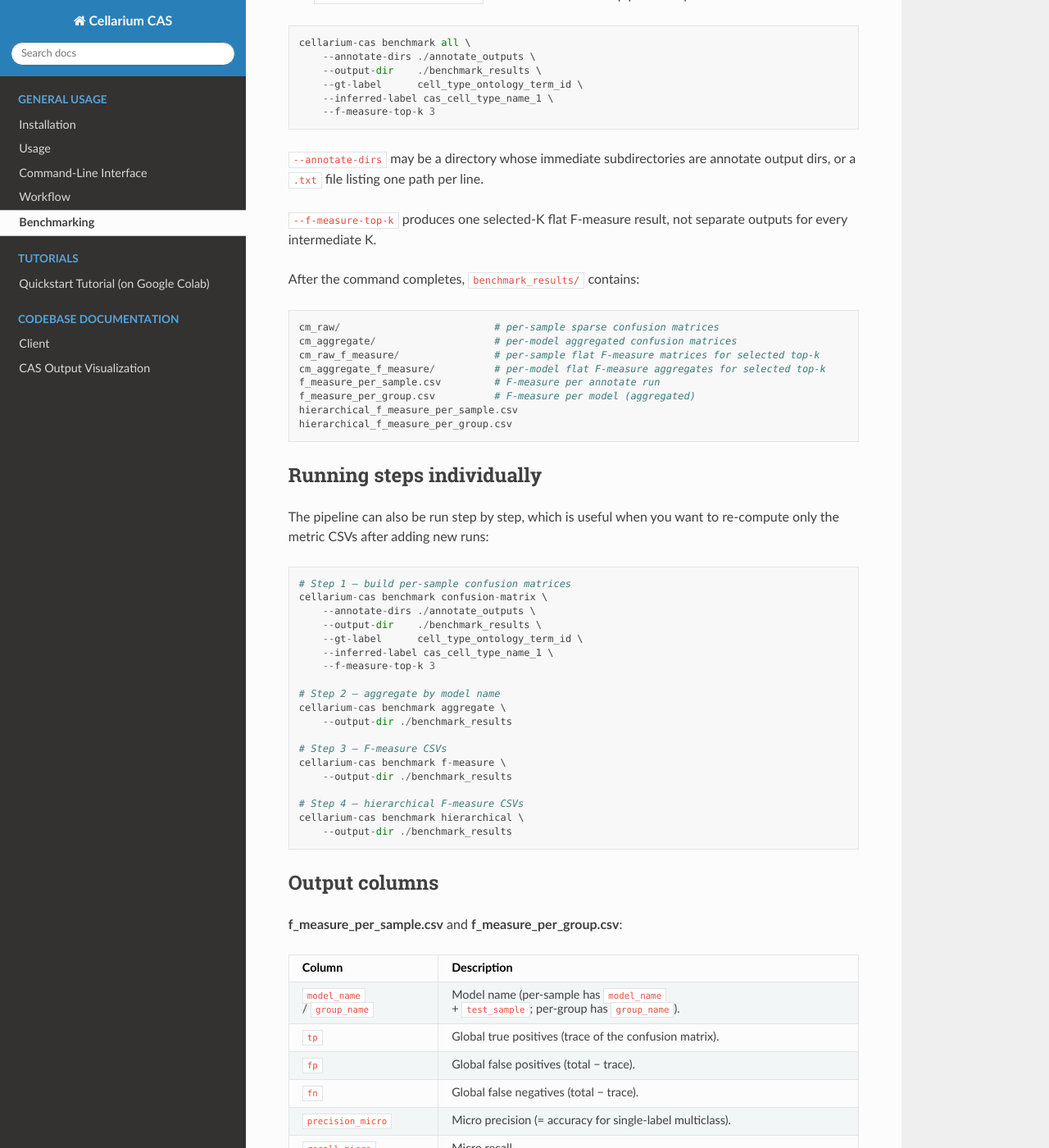
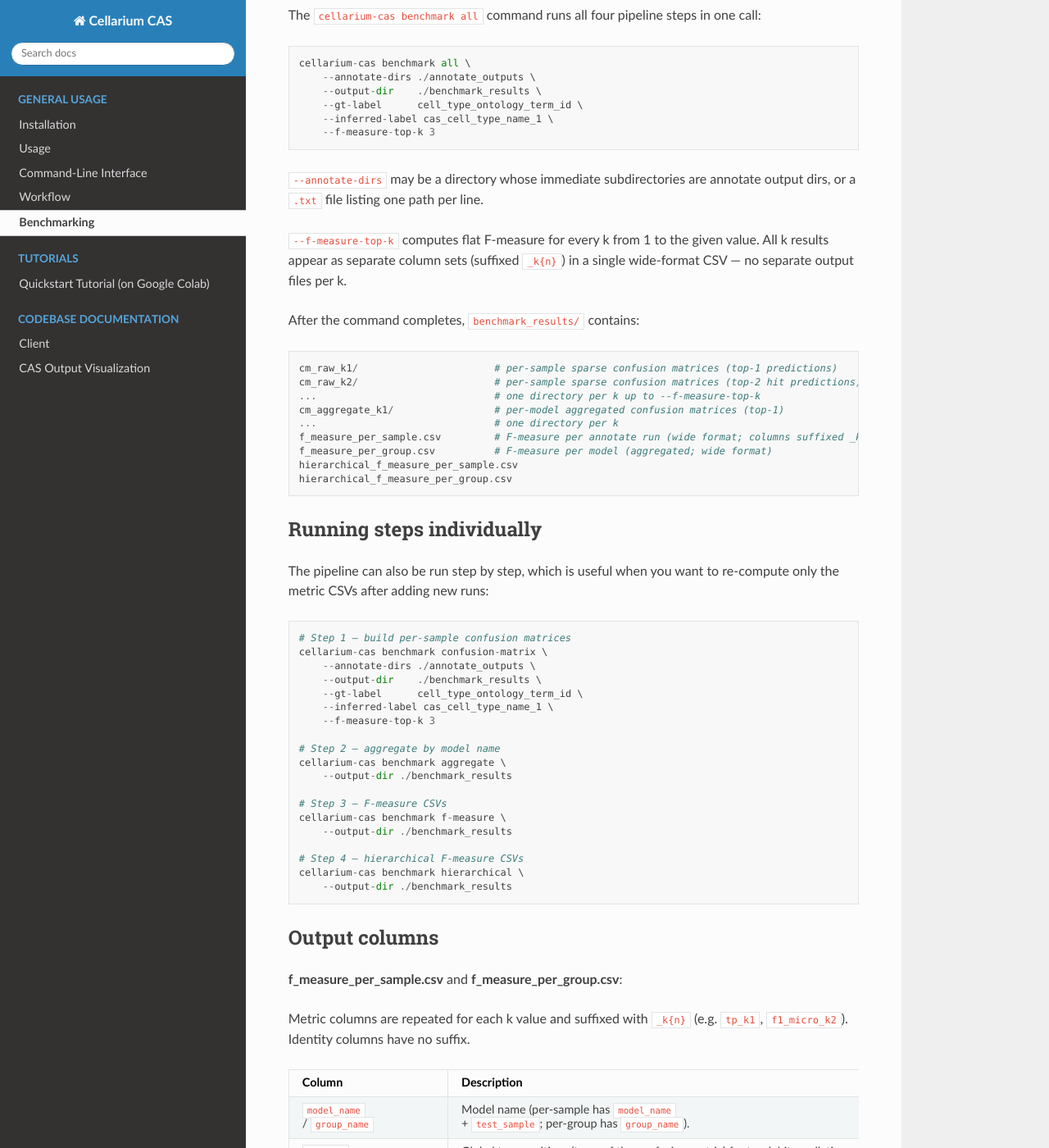
Before and after one commit to cellarium-ai/cellarium-cas, a Sphinx documentation site: the page built from docs/source/modules/benchmarking.rst, in a window 1280 px wide and 1400 px high, scrolled down 1368 px. Shown: the whole window at 82% size. Built offline with Sphinx 7.4.7 and the Read the Docs theme 3.1.0, drawn with Linux system fonts in a browser that asks for light colours; pages that are not in the unit, such as notebooks, are missing from menus; the version number could not be read and is left out; some of the changed text lies outside the part shown.

Commit message:
refactor: remove boilerplate in benchmarking

```diff
--- a/docs/source/modules/benchmarking.rst
+++ b/docs/source/modules/benchmarking.rst
@@ -15,10 +15,10 @@ supported:
   rather than exact label matches, so partial credit is awarded for predictions that
   are close in the Cell Ontology tree.
 
-The CLI keeps ``cm_raw/`` as the top-1 confusion-matrix source for hierarchical
-F-measure.  Flat F-measure reads ``cm_raw_f_measure/`` when present; with the
-default top-k of 1 it matches top-1 behavior, and with ``--f-measure-top-k > 1``
-it uses selected top-k hit semantics.
+The CLI writes one ``cm_raw_k{n}/`` directory per k value (1 … ``--f-measure-top-k``).
+Hierarchical F-measure always uses ``cm_raw_k1/`` (top-1 predictions).  Flat F-measure
+computes metrics for every k and stores them in a single wide-format CSV with columns
+suffixed ``_k{n}`` (e.g. ``f1_micro_k1``, ``f1_micro_k2``).
 
 Prerequisites
 +++++++++++++
@@ -72,18 +72,20 @@ call::
 ``--annotate-dirs`` may be a directory whose immediate subdirectories are annotate
 output dirs, or a ``.txt`` file listing one path per line.
 
-``--f-measure-top-k`` produces one selected-K flat F-measure result, not separate
-outputs for every intermediate K.
+``--f-measure-top-k`` computes flat F-measure for every k from 1 to the given value.
+All k results appear as separate column sets (suffixed ``_k{n}``) in a single wide-format
+CSV — no separate output files per k.
 
 
 After the command completes, ``benchmark_results/`` contains::
 
-    cm_raw/                          # per-sample sparse confusion matrices
-    cm_aggregate/                    # per-model aggregated confusion matrices
-    cm_raw_f_measure/                # per-sample flat F-measure matrices for selected top-k
-    cm_aggregate_f_measure/          # per-model flat F-measure aggregates for selected top-k
-    f_measure_per_sample.csv         # F-measure per annotate run
-    f_measure_per_group.csv          # F-measure per model (aggregated)
+    cm_raw_k1/                       # per-sample sparse confusion matrices (top-1 predictions)
+    cm_raw_k2/                       # per-sample sparse confusion matrices (top-2 hit predictions)
+    ...                              # one directory per k up to --f-measure-top-k
+    cm_aggregate_k1/                 # per-model aggregated confusion matrices (top-1)
+    ...                              # one directory per k
+    f_measure_per_sample.csv         # F-measure per annotate run (wide format; columns suffixed _k{n})
+    f_measure_per_group.csv          # F-measure per model (aggregated; wide format)
     hierarchical_f_measure_per_sample.csv
     hierarchical_f_measure_per_group.csv
 
@@ -118,6 +120,9 @@ Output columns
 
 **f_measure_per_sample.csv** and **f_measure_per_group.csv**:
 
+Metric columns are repeated for each k value and suffixed with ``_k{n}`` (e.g.
+``tp_k1``, ``f1_micro_k2``).  Identity columns have no suffix.
+
 .. list-table::
    :header-rows: 1
 
@@ -125,29 +130,29 @@ Output columns
      - Description
    * - ``model_name`` / ``group_name``
      - Model name (per-sample has ``model_name`` + ``test_sample``; per-group has ``group_name``).
-   * - ``tp``
-     - Global true positives (trace of the confusion matrix).
-   * - ``fp``
+   * - ``tp_k{n}``
+     - Global true positives (trace of the confusion matrix) for top-k hit predictions.
+   * - ``fp_k{n}``
      - Global false positives (total − trace).
-   * - ``fn``
+   * - ``fn_k{n}``
      - Global false negatives (total − trace).
-   * - ``precision_micro``
+   * - ``precision_micro_k{n}``
      - Micro precision (= accuracy for single-label multiclass).
-   * - ``recall_micro``
+   * - ``recall_micro_k{n}``
      - Micro recall.
-   * - ``f1_micro``
+   * - ``f1_micro_k{n}``
      - Micro F1.
-   * - ``f1_macro``
+   * - ``f1_macro_k{n}``
      - Macro F1 averaged over classes with nonzero support.
-   * - ``precision_macro``
+   * - ``precision_macro_k{n}``
      - Macro precision averaged over classes with nonzero support.
-   * - ``recall_macro``
+   * - ``recall_macro_k{n}``
      - Macro recall averaged over classes with nonzero support.
-   * - ``precision_weighted``
+   * - ``precision_weighted_k{n}``
      - Support-weighted precision (weighted by per-class true support).
-   * - ``recall_weighted``
+   * - ``recall_weighted_k{n}``
      - Support-weighted recall.
-   * - ``f1_weighted``
+   * - ``f1_weighted_k{n}``
      - Support-weighted F1.
 
 **hierarchical_f_measure_per_sample.csv** and **hierarchical_f_measure_per_group.csv**:
```
Also changed, not shown: other parts of docs/source/modules/benchmarking.rst (+1 -1 lines), cellarium/cas/benchmarking/azimuth/README.rst, 5 other files.
